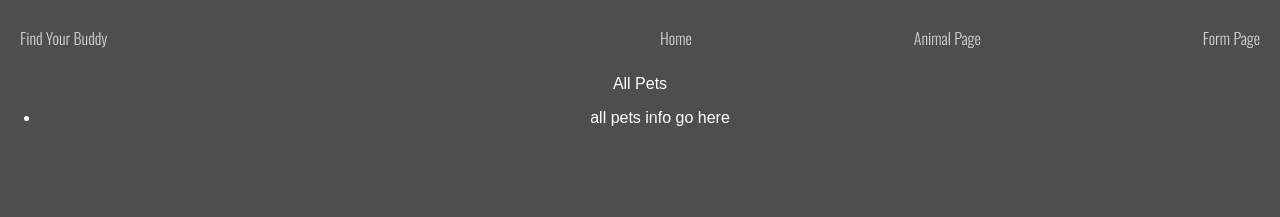
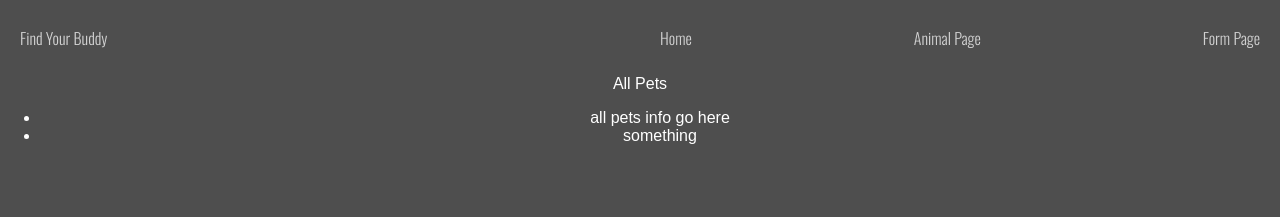
Before and after one commit to mateo-navarrete/find-your-buddy, a React (Create React App) app: page /animal in a window 1280 px wide. Shown: the top 217 px of the page. Built offline with nearby package versions, Linux system fonts and the light colour scheme.

Commit message:
muna added folders to the components folder and added some stuff to the component files

```diff
--- a/src/js/components/Petpages/AllAnimalsPage.js
+++ b/src/js/components/Petpages/AllAnimalsPage.js
@@ -7,6 +7,7 @@ export const AllAnimalsPage = props => {
       <div>
         <ul>
           <li> all pets info go here</li>
+          <li> something</li>
         </ul>
       </div>
     </>
```
